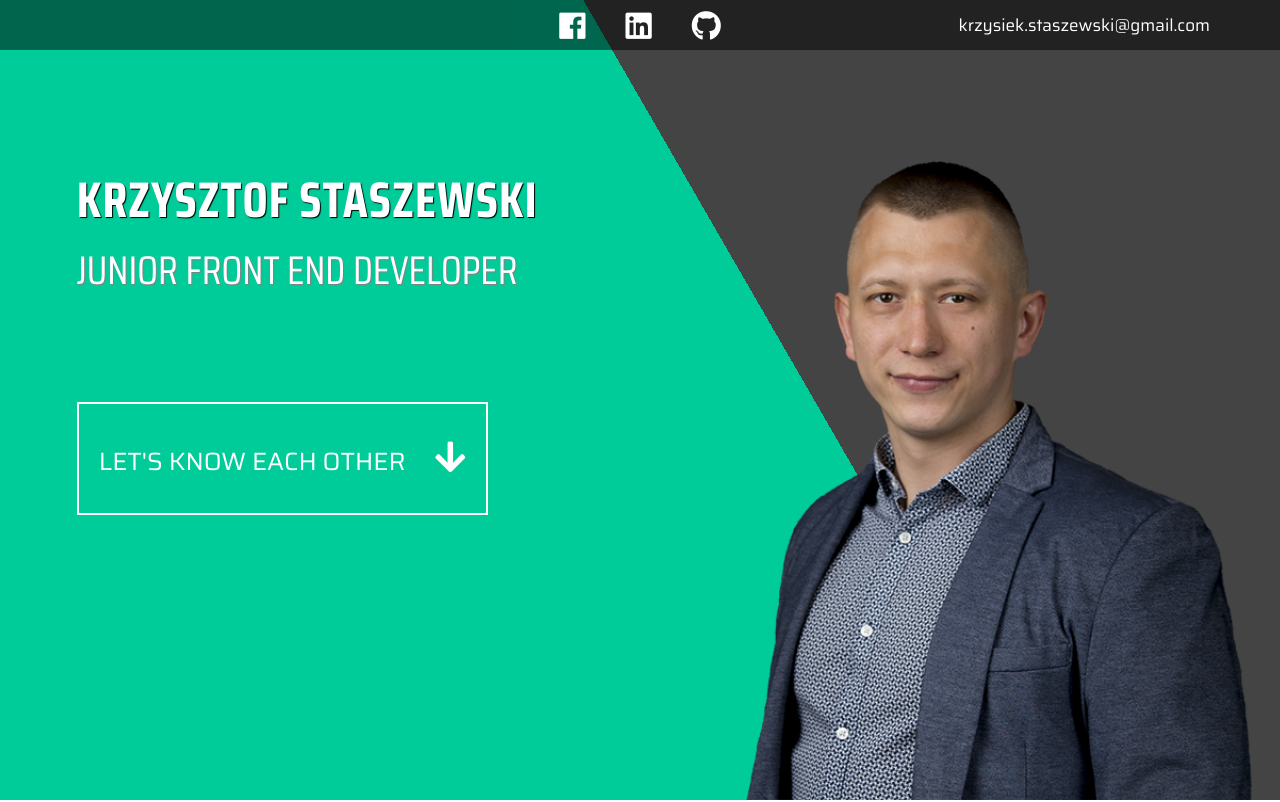
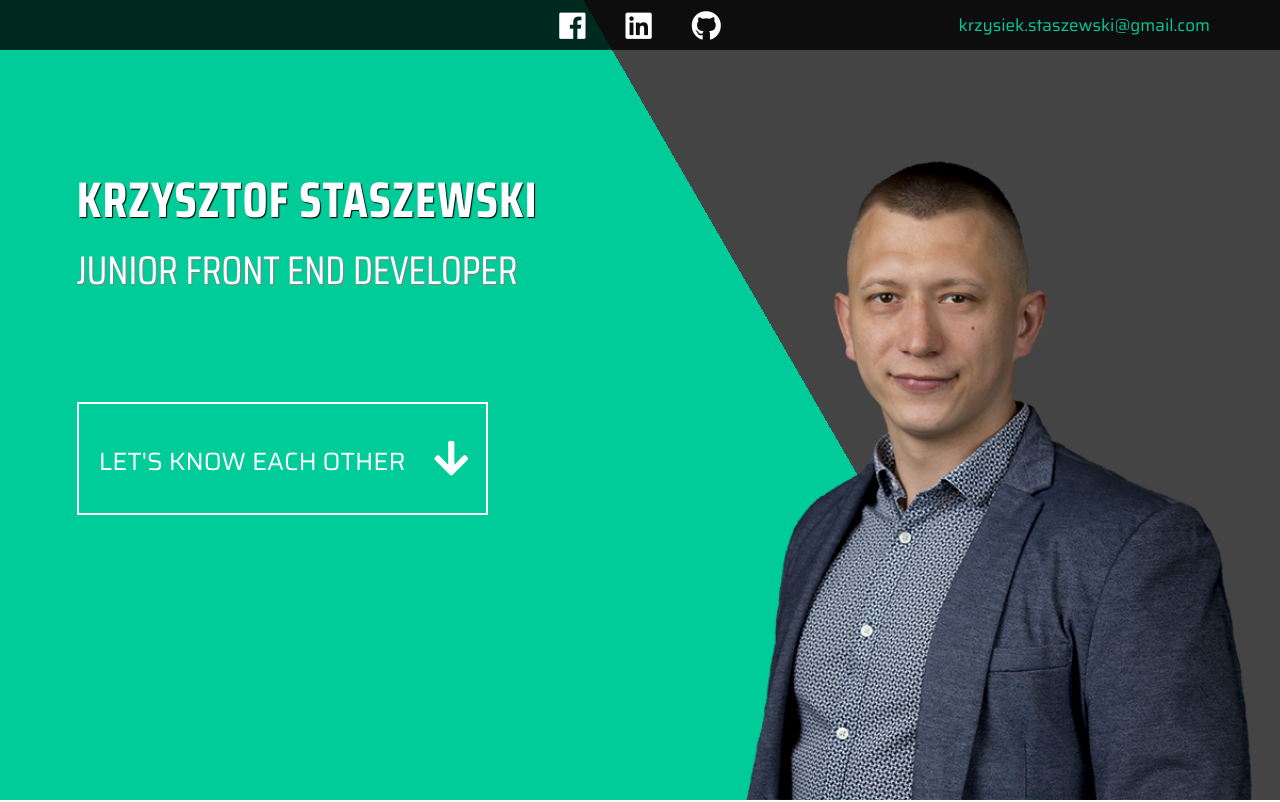
Before and after one commit to thempower/frontend, a plain HTML site: page index.html in a window 1280 px wide. Shown: the top 802 px of the page. Drawn offline with Linux system fonts and the light colour scheme.

Commit message:
version 1.1 with js topmenu

```diff
--- a/index.html
+++ b/index.html
@@ -163,9 +163,8 @@
     <footer>
         <p>&copy;Krzysztof Staszewski 2018 all right reserved</p>
     </footer>
-    <script>
-        document.querySelector()
-    </script>
+
+    <script src="js/script.js"></script>
 </body>
 
 </html>
--- /dev/null
+++ b/js/script.js
@@ -0,0 +1,10 @@
+// creating let
+let topMenu = document.querySelector(".topmenu");
+let topMenuIcons = document.querySelectorAll(".topmenu ul li a i");
+// function increasing opacity and change email color
+function increaseOpacity() {
+    topMenu.style.backgroundColor = "rgba(0, 0, 0, .8)";
+    topMenu.style.color = "#00CC9A";
+}
+//calling function
+window.addEventListener('scroll', increaseOpacity)
```
